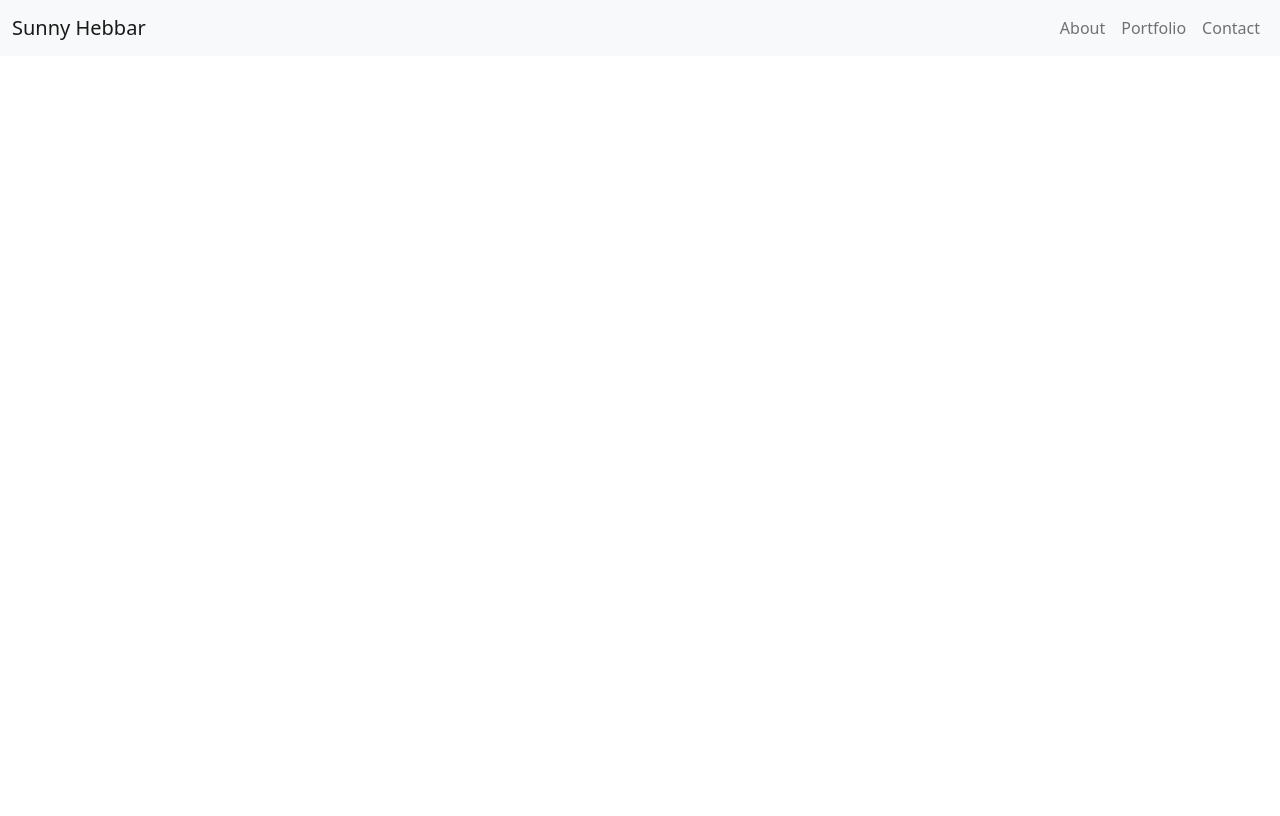
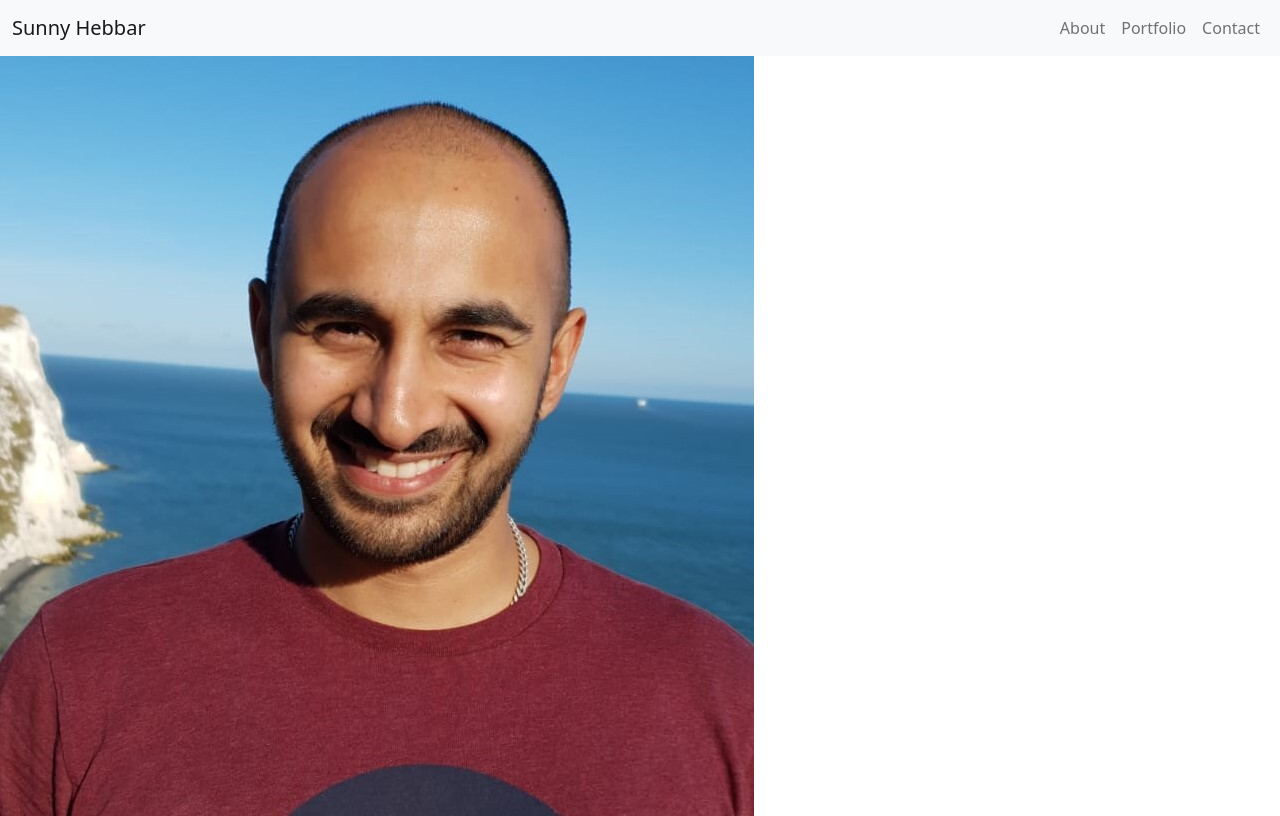
Before and after one commit to hebs87/portfolio, a plain HTML site: page index.html in a window 1280 px wide. Drawn offline with nearby package versions, Linux system fonts and the light colour scheme.

Commit message:
Added profile image to index.html

```diff
--- a/index.html
+++ b/index.html
@@ -37,6 +37,9 @@
 
     <main>
       <!-- Hero Image -->
+      <section class="hero-image">
+        <img src="./static/images/profile-pic.jpg" alt="Profile Picture">
+      </section>
       <!-- Description -->
     </main>
 
```
